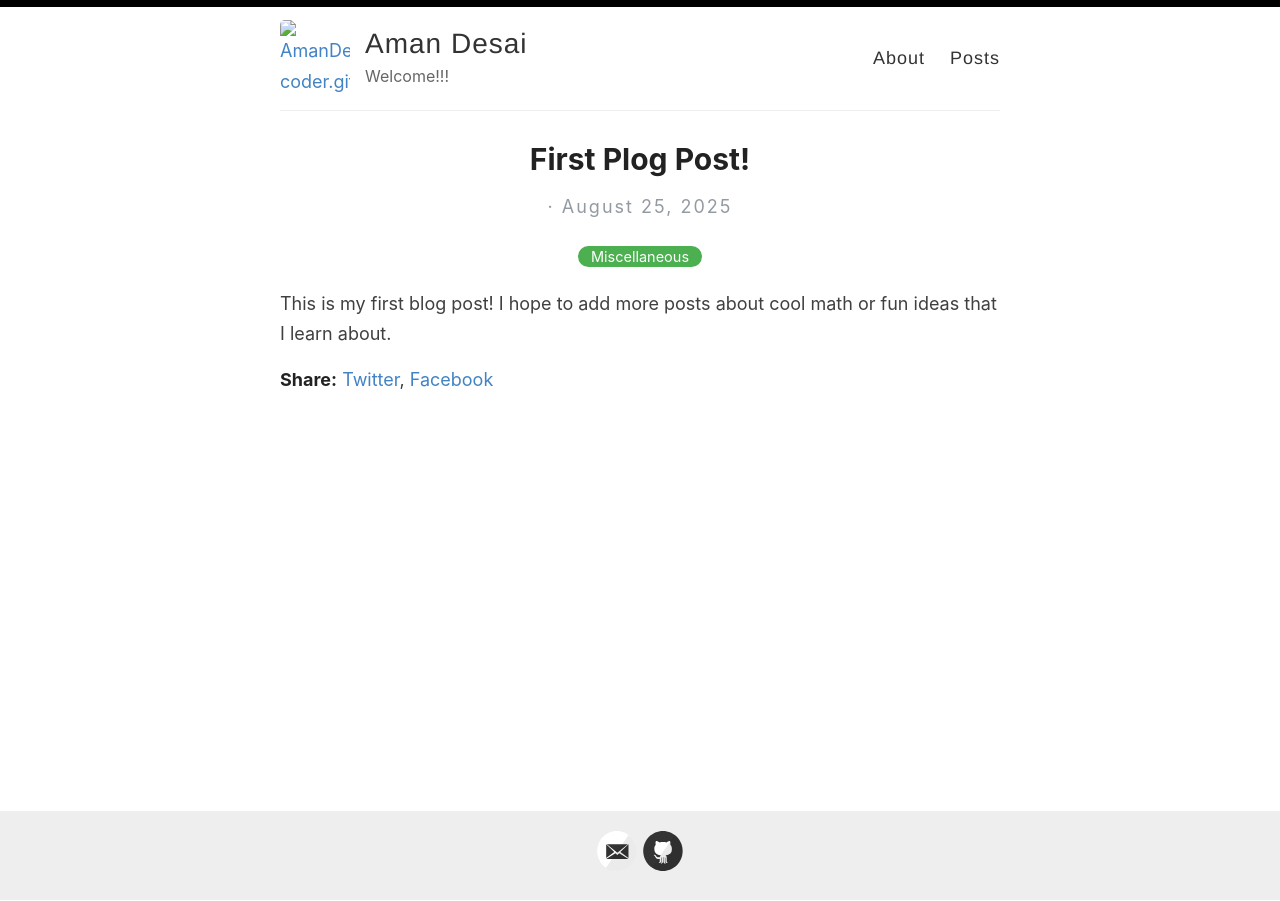
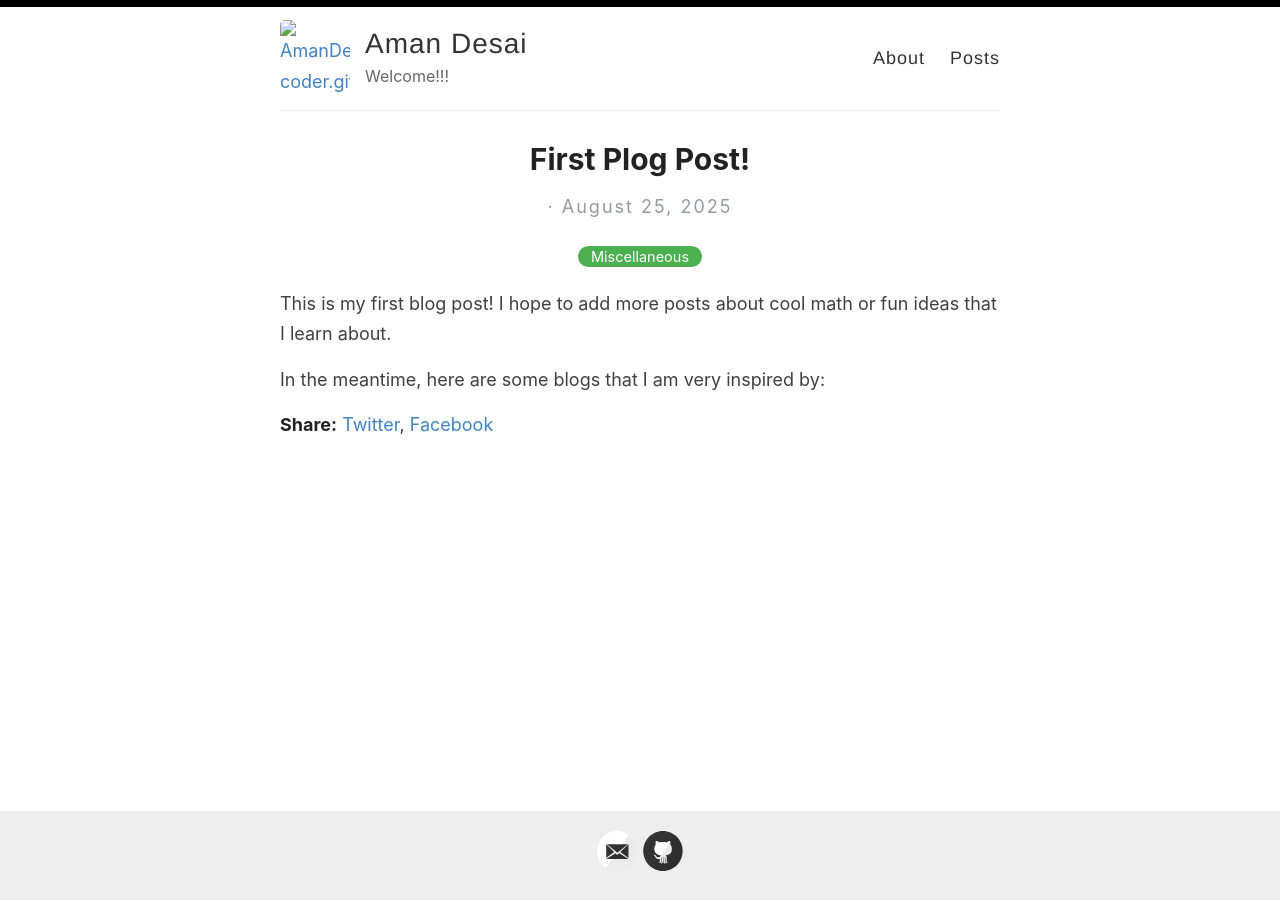
Before and after one commit to AmanDesai-coder/AmanDesai-coder.github.io, a Jekyll site: the page built from _posts/2025-08-25-first-post.md, in a window 1280 px wide. Built offline with Jekyll 4.4.1, drawn with Linux system fonts in a browser that asks for light colours.

Commit message:
Update 2025-08-25-first-post.md

```diff
--- a/_posts/2025-08-25-first-post.md
+++ b/_posts/2025-08-25-first-post.md
@@ -5,3 +5,5 @@ categories: [Miscellaneous]
 ---
 
 This is my first blog post! I hope to add more posts about cool math or fun ideas that I learn about.
+
+In the meantime, here are some blogs that I am very inspired by:
```
